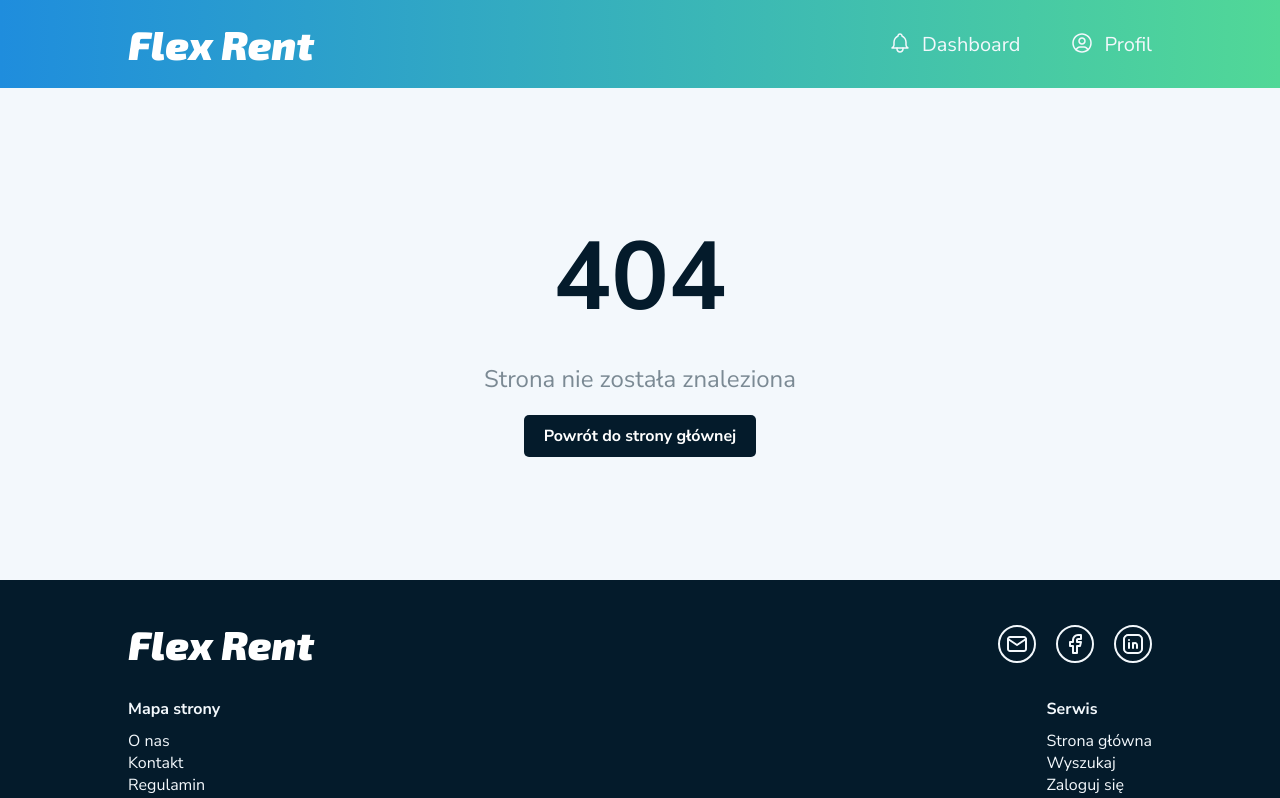
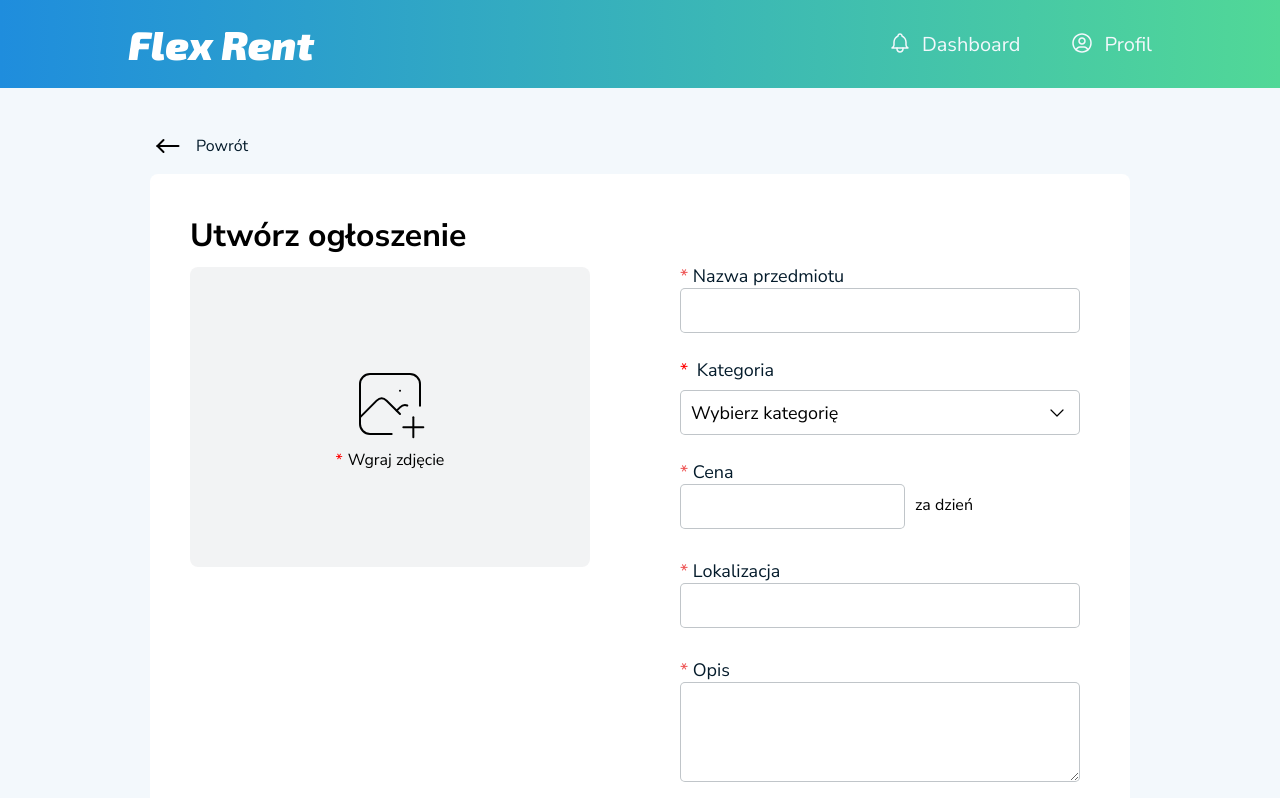
Before and after one commit to MatMarrrrr/Flex-Rent-Frontend, a React (Vite) app: page /add-listing in a window 1280 px wide. Shown: the top 798 px of the page. Built offline with nearby package versions, Linux system fonts and the light colour scheme.

Commit message:
Added add listing page

```diff
--- a/package.json
+++ b/package.json
@@ -12,6 +12,7 @@
   "dependencies": {
     "@types/yup": "^0.32.0",
     "aos": "^2.3.4",
+    "axios": "^1.7.9",
     "date-fns": "^4.1.0",
     "formik": "^2.4.6",
     "framer-motion": "^11.13.5",
--- a/src/App.tsx
+++ b/src/App.tsx
@@ -14,6 +14,7 @@ import SearchPage from "./pages/SearchPage";
 import ItemPage from "./pages/ItemPage";
 import NotFoundPage from "./pages/NotFoundPage";
 import DashboardPage from "./pages/DashboardPage";
+import AddListingPage from "./pages/AddListingPage";
 
 function App() {
   useEffect(() => {
@@ -35,6 +36,7 @@ function App() {
           <Route path="/search" element={<SearchPage />} />
           <Route path="/item/:id" element={<ItemPage />} />
           <Route path="/dashboard/*" element={<DashboardPage />} />
+          <Route path="/add-listing" element={<AddListingPage />} />
 
           <Route path="*" element={<NotFoundPage />} />
         </Routes>
--- a/src/components/ui/UploadImageContainer.tsx
+++ b/src/components/ui/UploadImageContainer.tsx
@@ -34,7 +34,9 @@ export const UploadImageContainer: React.FC<UploadImageContainerProps> = ({
       {!isImageAdded ? (
         <NoImageContainer>
           <NoImageIcon src={uploadImage} />
-          <NoImageText>Wgraj zdjęcie</NoImageText>
+          <NoImageText>
+            <RequiredStar>*</RequiredStar>Wgraj zdjęcie
+          </NoImageText>
         </NoImageContainer>
       ) : (
         <>
@@ -71,6 +73,11 @@ const FileInput = styled.input`
   display: none;
 `;
 
+const RequiredStar = styled.span`
+  color: red;
+  margin-right: 5px;
+`;
+
 const NoImageContainer = styled.div`
   display: flex;
   flex-direction: column;
--- /dev/null
+++ b/src/pages/AddListingPage.tsx
@@ -0,0 +1,268 @@
+import styled from "styled-components";
+import UploadImageContainer from "../components/ui/UploadImageContainer";
+import { useEffect, useState } from "react";
+import * as yup from "yup";
+import FormikForm from "../components/forms/FormikForm";
+import arrowBack from "../assets/icons/arrowBack.svg";
+import FormikInputField from "../components/forms/FormikInputField";
+import { categories } from "../consts/categories";
+import PrimaryButton from "../components/buttons/PrimaryButton";
+import FormikSelectField from "../components/forms/FormikSelectField";
+import FormikTextAreaField from "../components/forms/FormikTextAreaField";
+import { useNavigate } from "react-router";
+
+export default function AddListingPage() {
+  const navigate = useNavigate();
+  const [imageFile, setImageFile] = useState<File | null>(null);
+  const [isImageError, setIsImageError] = useState<boolean>(false);
+
+  interface Category {
+    id: number;
+    name: string;
+    icon: string;
+  }
+
+  const options = categories.map((category: Category) => ({
+    value: category.id.toString(),
+    label: category.name,
+  }));
+
+  const handleBack = () => {
+    navigate(-1);
+  };
+
+  const handleSubmit = (values: {
+    name: string;
+    category: string;
+    price: number | null;
+    localization: string;
+    description: string;
+  }) => {
+    if (imageFile == null) {
+      setIsImageError(true);
+      return;
+    }
+
+    const finalValues = { ...values, image: imageFile };
+    console.log("Przesłane wartości:", finalValues);
+  };
+
+  useEffect(() => {
+    if (imageFile) setIsImageError(false);
+  }, [imageFile]);
+
+  const listingSchema = yup.object().shape({
+    name: yup.string().required("Nazwa przedmiotu jest wymagana"),
+    category: yup.string().required("Kategoria jest wymagana"),
+    price: yup.number().nullable().required("Cena jest wymagana"),
+    localization: yup.string().required("Lokalizacja jest wymagana"),
+    description: yup.string().required("Opis jest wymagany"),
+  });
+
+  return (
+    <Container>
+      <BackContainer onClick={handleBack}>
+        <ArrowBack src={arrowBack} />
+        <BackText>Powrót</BackText>
+      </BackContainer>
+      <Wrapper>
+        <LeftContainer>
+          <MobileBackContainer onClick={handleBack}>
+            <ArrowBack src={arrowBack} />
+            <BackText>Powrót</BackText>
+          </MobileBackContainer>
+          <Header>Utwórz ogłoszenie</Header>
+          <UploadImageContainer setImageFile={setImageFile} />
+          {isImageError && (
+            <ImageErrorText>Dodanie zdjęcia jest wymagane</ImageErrorText>
+          )}
+        </LeftContainer>
+        <RightContainer>
+          <FormikForm
+            initialValues={{
+              name: "",
+              category: "",
+              price: null,
+              localization: "",
+              description: "",
+            }}
+            validationSchema={listingSchema}
+            onSubmit={handleSubmit}
+          >
+            <FormikInputField
+              name="name"
+              label="Nazwa przedmiotu"
+              type="text"
+              isRequired={true}
+              margin="0px 0px 10px 0px"
+            />
+            <FormikSelectField
+              name="category"
+              label="Kategoria"
+              options={options}
+              startValue="Wybierz kategorię"
+              isRequired={true}
+              margin="0px 0px 25px 0px"
+            />
+            <PriceInputContainer>
+              <FormikInputField
+                name="price"
+                label="Cena"
+                type="number"
+                isRequired={true}
+                margin="0px 0px 15px 0px"
+              />
+              <PerDayText>za dzień</PerDayText>
+            </PriceInputContainer>
+            <FormikInputField
+              name="localization"
+              label="Lokalizacja"
+              type="text"
+              isRequired={true}
+              margin="0px 0px 15px 0px"
+            />
+            <FormikTextAreaField
+              name="description"
+              label="Opis"
+              type="text"
+              isRequired={true}
+              margin="0px 0px 15px 0px"
+            />
+            <PrimaryButton
+              type="submit"
+              margin="15px 0px 0px 0px"
+              background="var(--gradient)"
+              fontColor="var(--white)"
+            >
+              Opublikuj ogłoszenie
+            </PrimaryButton>
+          </FormikForm>
+        </RightContainer>
+      </Wrapper>
+    </Container>
+  );
+}
+
+const Container = styled.div`
+  padding: 40px 10%;
+  min-height: calc(100vh - 308px);
+  background-color: var(--light);
+  display: flex;
+  flex-direction: column;
+  align-items: center;
+
+  @media (max-width: 500px) {
+    padding: 0 0 30px 0;
+  }
+`;
+
+const BackContainer = styled.div`
+  display: flex;
+  align-items: center;
+  gap: 10px;
+  width: 100%;
+  margin-bottom: 10px;
+  max-width: 980px;
+  cursor: pointer;
+  transition: transform 0.3s ease;
+
+  &:hover {
+    transform: scale(1.003);
+  }
+
+  @media (max-width: 1230px) {
+    display: none;
+  }
+
+  @media (max-width: 500px) {
+    margin-left: 0%;
+  }
+`;
+
+const MobileBackContainer = styled(BackContainer)`
+  display: none;
+  margin-bottom: 0;
+
+  @media (max-width: 1230px) {
+    display: flex;
+  }
+`;
+
+const ArrowBack = styled.img`
+  height: 36px;
+`;
+
+const BackText = styled.p`
+  font-size: 16px;
+  color: var(--dark);
+`;
+
+const Wrapper = styled.div`
+  display: flex;
+  padding: 40px;
+  gap: 10%;
+  border-radius: 8px;
+  background-color: var(--white);
+
+  @media (max-width: 1230px) {
+    padding-top: 20px;
+  }
+
+  @media (max-width: 1100px) {
+    flex-wrap: wrap;
+    gap: 20px;
+    justify-content: center;
+  }
+
+  @media (max-width: 500px) {
+    padding: 20px;
+  }
+`;
+
+const LeftContainer = styled.div`
+  display: flex;
+  flex-direction: column;
+  width: 100%;
+  max-width: 400px;
+`;
+
+const ImageErrorText = styled.div`
+  margin-top: 10px;
+  color: var(--error);
+  font-size: 16px;
+  font-weight: bold;
+`;
+
+const RightContainer = styled.div`
+  display: flex;
+  flex-direction: column;
+  width: 100%;
+  min-width: 500px;
+  padding-top: 50px;
+
+  @media (max-width: 1100px) {
+    padding-top: 0;
+    min-width: 100%;
+    align-items: center;
+  }
+`;
+
+const Header = styled.h1`
+  margin-bottom: 10px;
+  font-size: 32px;
+
+  @media (max-width: 500px) {
+    font-size: 26px;
+  }
+`;
+
+const PriceInputContainer = styled.div`
+  display: flex;
+  gap: 10px;
+  max-width: 300px;
+`;
+
+const PerDayText = styled.div`
+  margin-top: 34px;
+  white-space: nowrap;
+`;
--- a/src/sections/YourListingsSection.tsx
+++ b/src/sections/YourListingsSection.tsx
@@ -6,11 +6,15 @@ import Loader from "../components/ui/Loader";
 import { useEffect, useState } from "react";
 import MotionWrapper from "../components/ui/MotionWrapper";
 import { fromBottomVariants } from "../consts/motionVariants";
+import { useNavigate } from "react-router";
 
 const YourListingsSection = () => {
+  const navigate = useNavigate();
   const [isLoading, setIsLoading] = useState<boolean>(true);
 
-  const handleAddClick = () => {};
+  const handleAddClick = () => {
+    navigate("/add-listing");
+  };
 
   const handleEditClick = (id: number) => {
     console.log(id);
```
Also changed, not shown: 2 other files (tests, documents, lock files or other folders).
